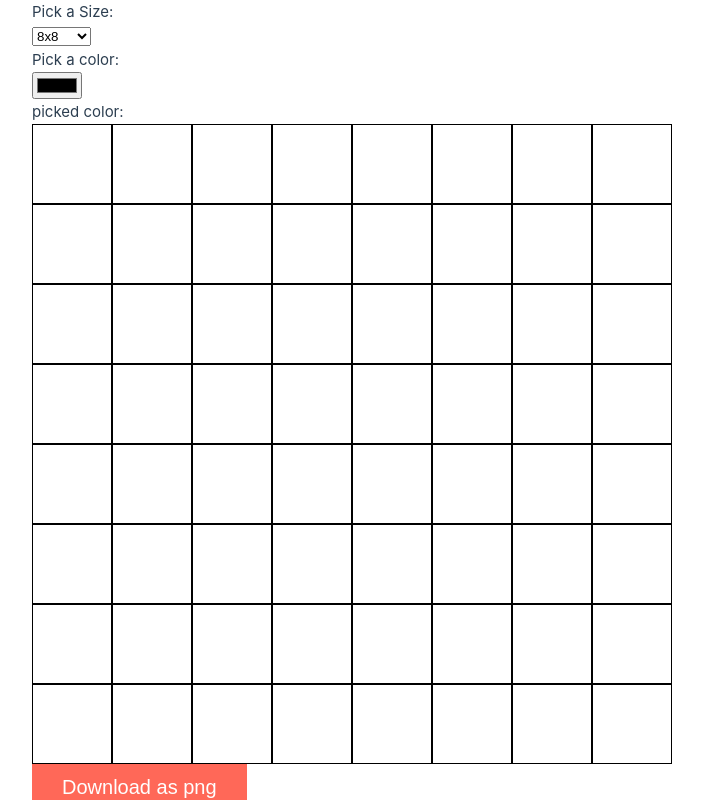
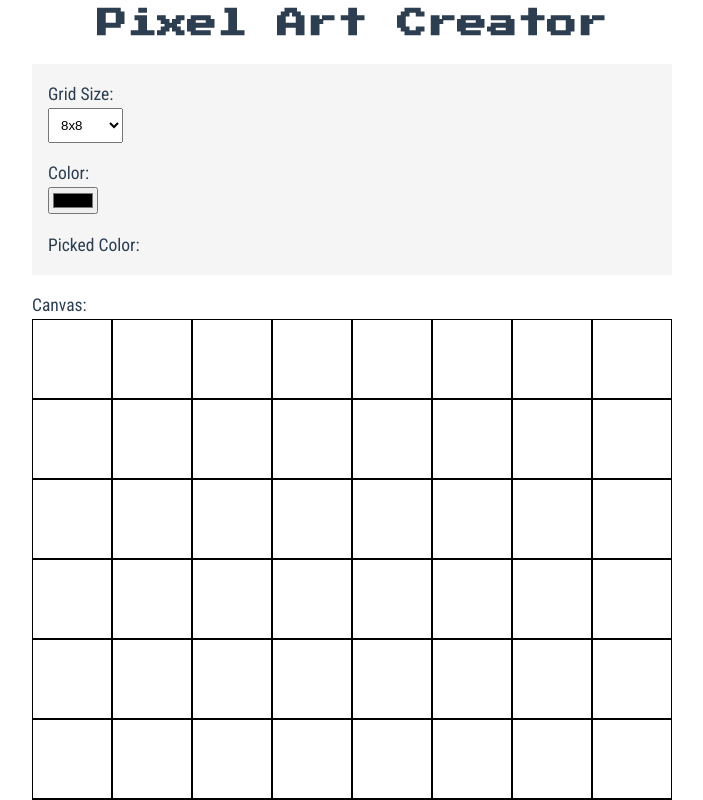
Before and after one commit to JakubKuspiel/PixelArtCreator, a Vue app: page / in a window 1280 px wide. Shown: the top 800 px of the page, without its empty margins (0-703 px from the left). Built offline with nearby package versions, Linux system fonts and the light colour scheme.

Commit message:
Style adjusments

```diff
--- a/src/App.vue
+++ b/src/App.vue
@@ -3,6 +3,7 @@ import pixel from "./components/pixel.vue";
 import { reactive, computed } from "vue";
 import { useDataStore } from './stores/data';
 import html2canvas from 'html2canvas';
+
 
 const dataStore = useDataStore();
 
@@ -26,7 +27,7 @@ function changeGrid(picked: number) {
     state.pixelSize = 5;
   } else if (picked == 144) {
     state.gridSize = 144;
-    state.pixelSize = 3.3;
+    state.pixelSize = 3.333;
   } else if (picked == 256) {
     state.gridSize = 256;
     state.pixelSize = 2.5;
@@ -51,9 +52,11 @@ function printCanvas(){
 </script>
 
 <template>
+  <div>
     <div class="container">
-    <div>
-      <p>Pick a Size:</p>
+      <h1>Pixel Art Creator</h1>
+      <div class="controls">
+        <h3>Grid Size:</h3>
         <select
           id="size"
           v-model="state.canvasSize"
@@ -64,7 +67,7 @@ function printCanvas(){
           <option value="256">16x16</option>
           <option value="1024">32x32</option>
         </select>
-      <p>Pick a color:</p>
+        <h3>Color:</h3>
         <input type="color" v-model="state.pickedColor" />
         <!-- <select id="color" v-model="state.pickedColor">
         <option value="white">white</option>
@@ -77,12 +80,13 @@ function printCanvas(){
 
         <div>
           <div>
-          picked color:
+            <h3>Picked Color:</h3>
             <p :style="{ color: state.pickedColor }">{{ state.pickedColor }}</p>
           </div>
         </div>
       </div>
 
+      <h3>Canvas:</h3>
       <div class="canvas" id="canvasArt">
         <div v-for="i in state.gridSize" :key="i">
           <div>
@@ -99,9 +103,34 @@ function printCanvas(){
         <button class="btn" @click="printCanvas">Download as png</button>
       </div>
     </div>
+  </div>
 </template>
 
 <style scoped>
+@import url('https://fonts.googleapis.com/css2?family=Press+Start+2P&display=swap');
+@import url('https://fonts.googleapis.com/css2?family=Press+Start+2P&family=Roboto+Condensed&display=swap');
+
+.controls{
+  background-color: rgb(245, 245, 245);
+  min-height: auto;
+  min-width: auto;
+  padding-bottom: 1rem;
+  padding-left: 1rem;
+}
+body {
+  background-color: black;
+}
+
+h1{
+  font-family: 'Press Start 2P', Arial, Helvetica, sans-serif;
+  font-weight: bold;
+  padding-bottom: 1rem;
+  text-align: center;
+}
+h3{
+  font-family: 'Roboto Condensed', Arial, Helvetica, sans-serif;
+  padding-top: 1rem;
+}
 .container {
   display: block;
 }
@@ -111,11 +140,21 @@ function printCanvas(){
 
 .btn {
   background-color: rgb(255,67,47,0.8);
+  margin-top: 0.5rem;
+  margin-bottom: 1rem;
   border: none;
   color: white;
   padding: 12px 30px;
   cursor: pointer;
   font-size: 20px;
+  font-family: 'Roboto Condensed'
+}
+
+select{
+    padding: 0.5rem;
+}
+select-items{
+    padding: 0.5rem;
 }
 
 /* Darker background on mouse-over */
```
Lines whose indentation alone changed are shown as unchanged.
